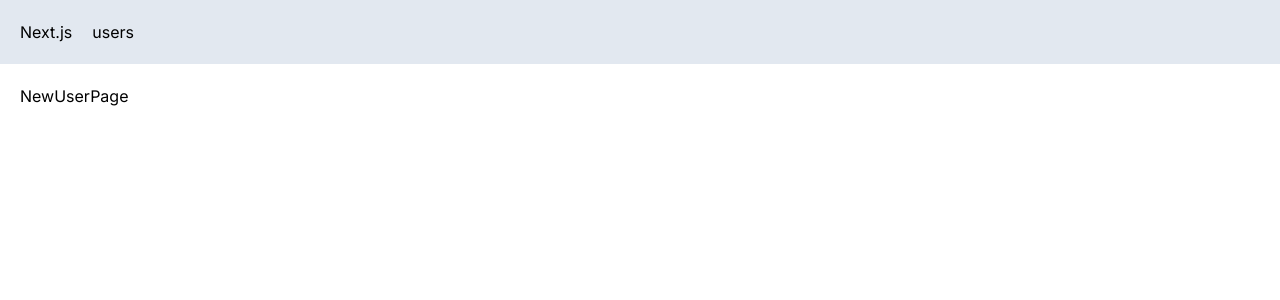
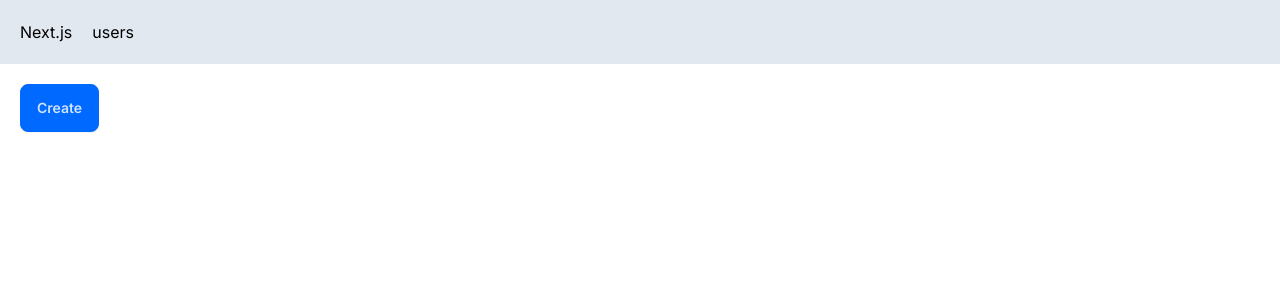
Before and after one commit to Tikous/NextStudy, a Next.js app in the folder next-app/: page /users/new in a window 1280 px wide. Shown: the top 300 px of the page. Built offline with nearby package versions, Linux system fonts and the light colour scheme.

Commit message:
Navigation & Programmatic Navigation

```diff
--- a/next-app/app/users/new/page.tsx
+++ b/next-app/app/users/new/page.tsx
@@ -1,8 +1,14 @@
+'use client'
+import { useRouter } from 'next/navigation'
 import React from 'react'
 
 const NewUserPage = () => {
+  const router = useRouter()
+
   return (
-    <div>NewUserPage</div>
+    <button
+      className='btn btn-primary'
+      onClick={() => router.push('/users')}>Create</button>
   )
 }
 
--- a/next-app/app/users/page.tsx
+++ b/next-app/app/users/page.tsx
@@ -1,5 +1,6 @@
 import React from "react";
 import UserTable from "./UserTable";
+import Link from "next/link";
 
 interface Props {
   searchParams: {
@@ -13,6 +14,7 @@
   return (
     <>
       <h1>Users</h1>
+      <Link href="/users/new" className="btn">New User</Link>
       {/* <p>{new Date().toLocaleTimeString()}</p> */}
       <UserTable sortOrder={sortOrder} />
     </>
```
